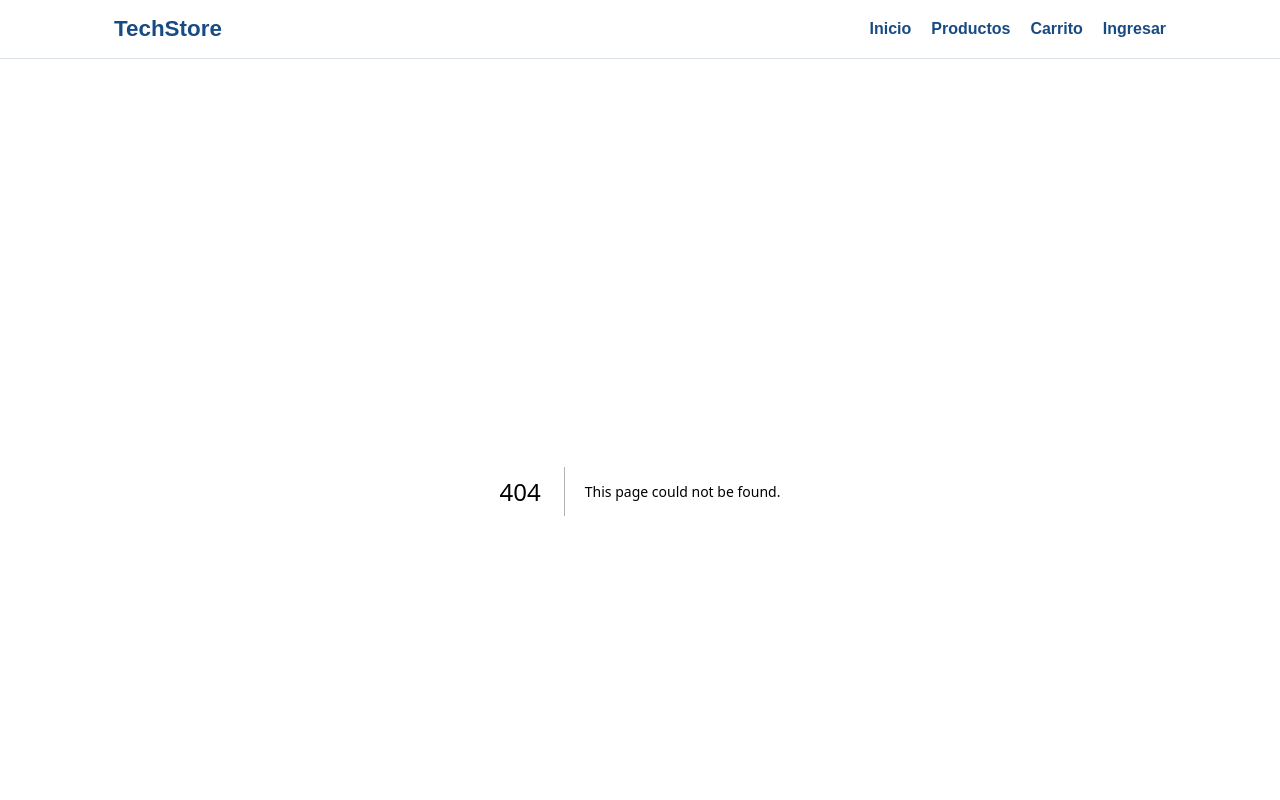
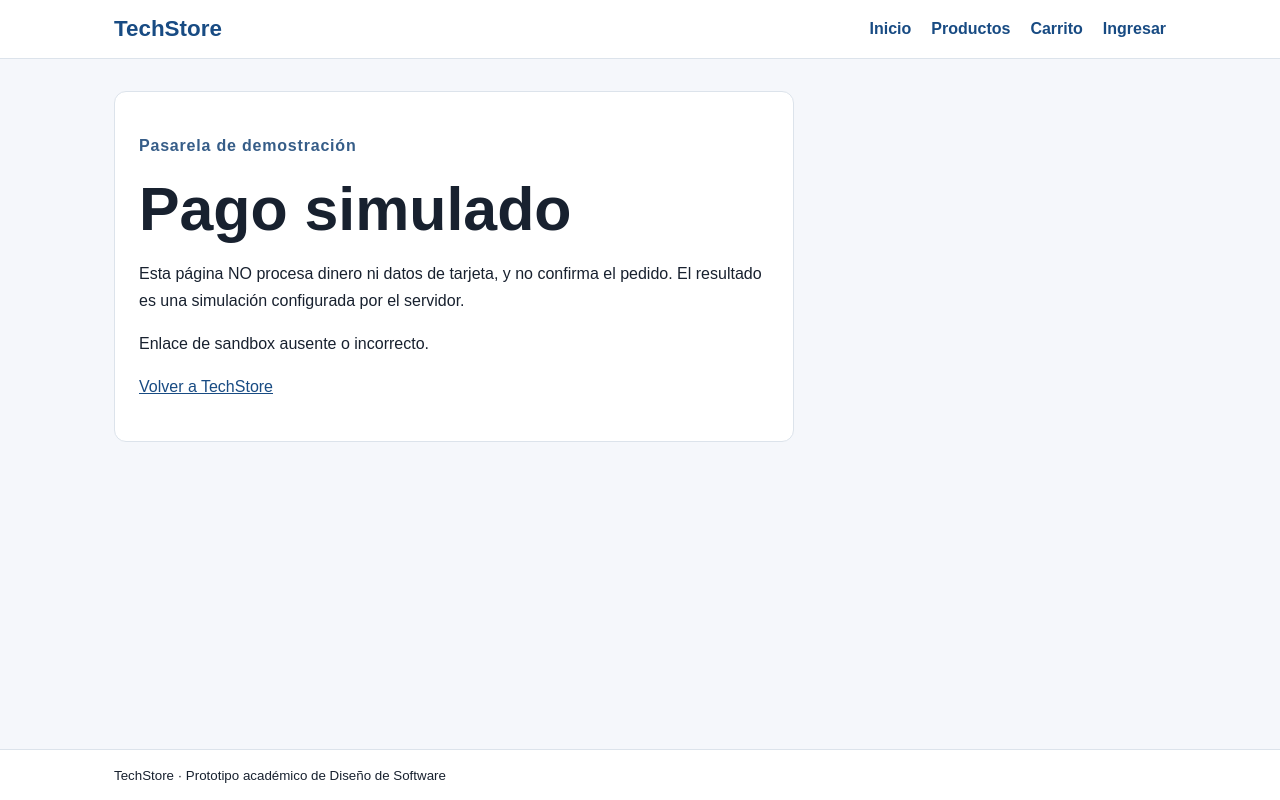
Before and after one commit to Geovanni-Gonzalez/eCommerce-TechStore, a Next.js app in the folder apps/web/: page /pagos/sandbox in a window 1280 px wide. Before the commit this address had no page. Shown: the top 800 px of the page. Built offline with nearby package versions, Linux system fonts and the light colour scheme; no server answers.

Commit message:
feat(web): hosted sandbox checkout page with fragment-only single-use token

```diff
--- a/apps/web/src/app/globals.css
+++ b/apps/web/src/app/globals.css
@@ -78,3 +78,16 @@ p { line-height: 1.7; }
   .nav-list { gap: .8rem; }
   .container { padding: 1.5rem 1rem; }
 }
+
+.sandbox-submit {
+  border: 0;
+  border-radius: .5rem;
+  padding: .85rem 1.2rem;
+  background: var(--color-primary);
+  color: #fff;
+  font: inherit;
+  font-weight: 700;
+  cursor: pointer;
+}
+.sandbox-submit:hover:not(:disabled) { background: #11365e; }
+.sandbox-submit:disabled { opacity: .7; cursor: progress; }
--- /dev/null
+++ b/apps/web/src/app/pagos/sandbox/SandboxCheckoutClient.tsx
@@ -0,0 +1,132 @@
+"use client";
+
+import Link from "next/link";
+import { useEffect, useState } from "react";
+
+type Preview = {
+  attemptId: number;
+  orderId: number;
+  totalCrc: number;
+  currency: "CRC";
+  expiresAt: string;
+};
+type Result = {
+  id: number;
+  orderId: number;
+  totalCrc: number;
+  status: "SIMULATED_APPROVED" | "SIMULATED_DECLINED" | "UNAVAILABLE" | "UNKNOWN";
+  providerReference: string | null;
+};
+type Stage = "loading" | "ready" | "submitting" | "finished" | "error";
+
+const API_BASE = (
+  process.env.NEXT_PUBLIC_API_URL ?? "http://localhost:8080"
+).replace(/\/$/, "");
+
+async function request<T>(path: string, token: string): Promise<T> {
+  const response = await fetch(`${API_BASE}${path}`, {
+    method: "POST",
+    headers: { "Content-Type": "application/json", Accept: "application/json" },
+    body: JSON.stringify({ token }),
+    cache: "no-store",
+    credentials: "omit",
+    referrerPolicy: "no-referrer",
+  });
+  if (!response.ok) {
+    throw new Error(`La sesión no está disponible (HTTP ${response.status}).`);
+  }
+  return (await response.json()) as T;
+}
+
+export default function SandboxCheckoutClient() {
+  const [token, setToken] = useState<string | null>(null);
+  const [stage, setStage] = useState<Stage>("loading");
+  const [preview, setPreview] = useState<Preview | null>(null);
+  const [result, setResult] = useState<Result | null>(null);
+  const [error, setError] = useState("");
+
+  useEffect(() => {
+    const fragment = window.location.hash;
+    // El fragmento nunca se transmite en la petición GET HTTP.
+    window.history.replaceState(
+      null, "", window.location.pathname + window.location.search,
+    );
+    const match = /^#session=([A-Za-z0-9_-]{43})$/.exec(fragment);
+    if (!match) {
+      setError("Enlace de sandbox ausente o incorrecto.");
+      setStage("error");
+      return;
+    }
+    const sessionToken = match[1];
+    setToken(sessionToken);
+    void request<Preview>(
+      "/api/payments/sandbox/sessions/preview", sessionToken,
+    ).then((data) => {
+      setPreview(data);
+      setStage("ready");
+    }).catch((failure: unknown) => {
+      setError(failure instanceof Error ? failure.message : "Sesión inválida.");
+      setStage("error");
+    });
+  }, []);
+
+  async function confirmSimulation() {
+    if (!token || stage !== "ready") return;
+    setStage("submitting");
+    try {
+      const response = await request<Result>(
+        "/api/payments/sandbox/sessions/complete", token,
+      );
+      setResult(response);
+      setToken(null);
+      setStage("finished");
+    } catch (failure: unknown) {
+      setToken(null);
+      setError(failure instanceof Error ? failure.message : "Error de simulación.");
+      setStage("error");
+    }
+  }
+
+  return (
+    <section className="notice" aria-labelledby="titulo-sandbox">
+      <p className="eyebrow">Pasarela de demostración</p>
+      <h1 id="titulo-sandbox">Pago simulado</h1>
+      <p role="note">
+        Esta página NO procesa dinero ni datos de tarjeta, y no confirma el
+        pedido. El resultado es una simulación configurada por el servidor.
+      </p>
+
+      {stage === "loading" && <p role="status">Validando sesión…</p>}
+      {stage === "error" && <p role="alert">{error}</p>}
+
+      {(stage === "ready" || stage === "submitting") && preview && (
+        <div>
+          <p>Pedido #{preview.orderId} · Intento #{preview.attemptId}</p>
+          <p>
+            Total verificado por el servidor:{" "}
+            <strong>
+              {new Intl.NumberFormat("es-CR", {
+                style: "currency", currency: "CRC",
+              }).format(preview.totalCrc)}
+            </strong>
+          </p>
+          <p>Sesión válida hasta: {new Date(preview.expiresAt).toLocaleString("es-CR")}</p>
+          <button type="button" className="sandbox-submit"
+            disabled={stage === "submitting"}
+            onClick={() => void confirmSimulation()}>
+            {stage === "submitting" ? "Simulando…" : "Ejecutar simulación"}
+          </button>
+        </div>
+      )}
+      {stage === "finished" && result && (
+        <div role="status">
+          <h2>Simulación completada</h2>
+          <p>Estado del intento: <strong>{result.status}</strong>.</p>
+          <p>El pedido continúa pendiente de confirmación real.</p>
+          {result.providerReference && <p>Referencia de sandbox: {result.providerReference}</p>}
+        </div>
+      )}
+      <p><Link href="/">Volver a TechStore</Link></p>
+    </section>
+  );
+}
--- /dev/null
+++ b/apps/web/src/app/pagos/sandbox/page.tsx
@@ -0,0 +1,12 @@
+import type { Metadata } from "next";
+import SandboxCheckoutClient from "./SandboxCheckoutClient";
+
+export const metadata: Metadata = {
+  title: "Pago simulado | TechStore",
+  description: "Demostración de pago sandbox, sin cargos reales",
+  referrer: "no-referrer",
+};
+
+export default function SandboxCheckoutPage() {
+  return <SandboxCheckoutClient />;
+}
```
